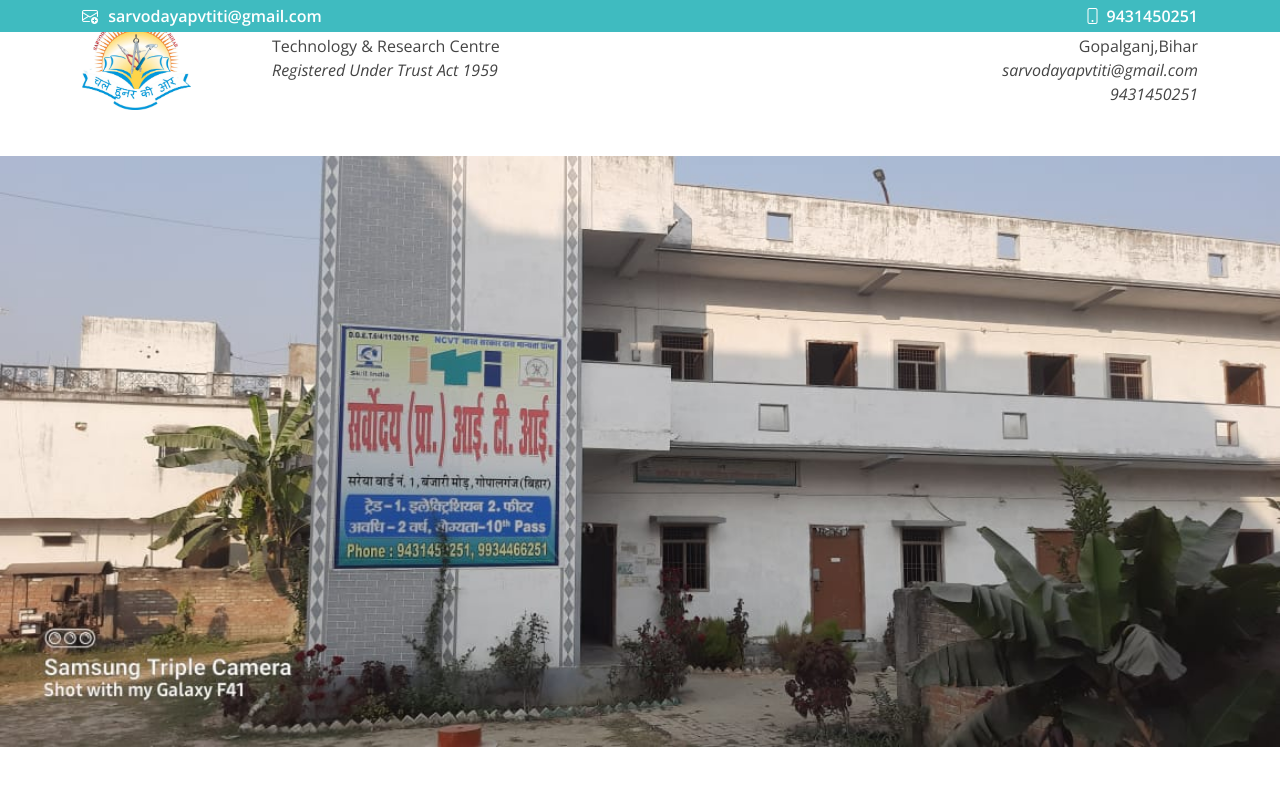
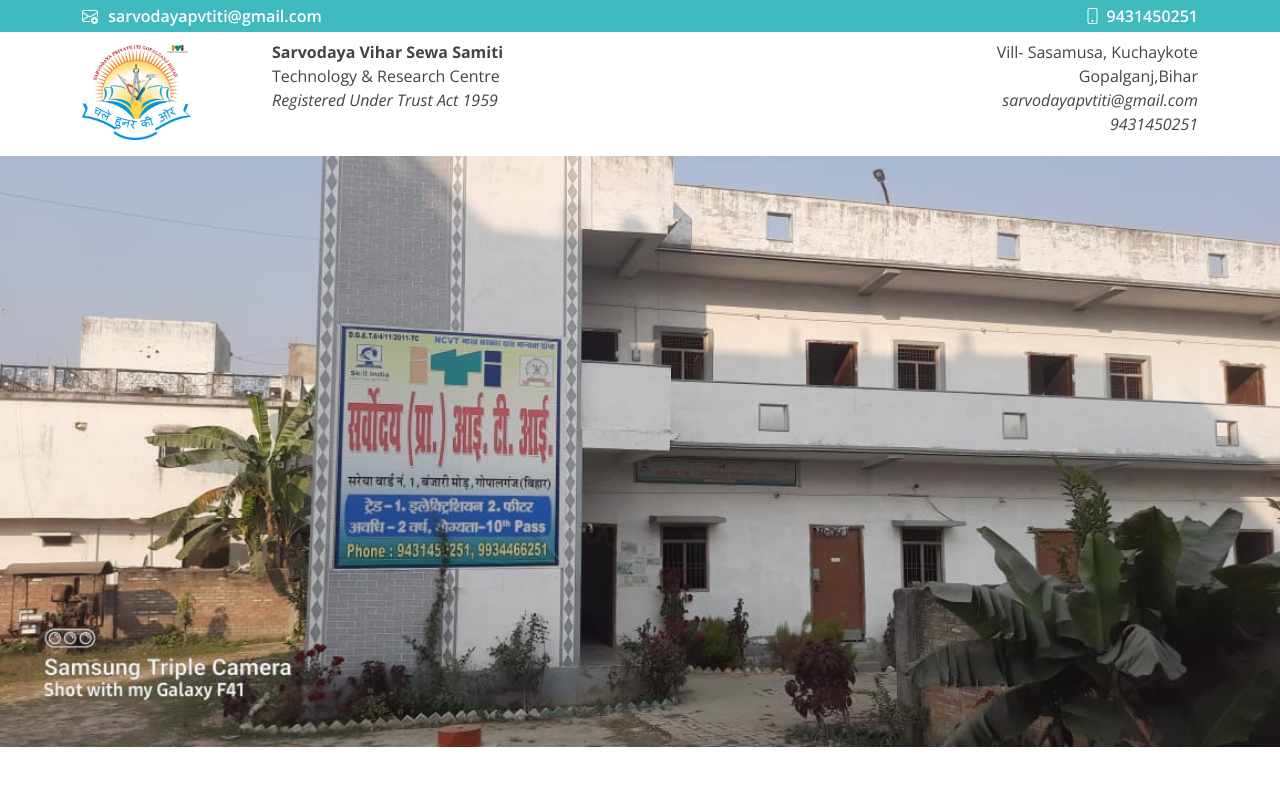
Before and after one commit to rabshadab/testWeb, a plain HTML site: page index.html in a window 1280 px wide. Shown: the top 800 px of the page. Drawn offline with nearby package versions, Linux system fonts and the light colour scheme.

Commit message:
Update index.html

```diff
--- a/index.html
+++ b/index.html
@@ -51,7 +51,7 @@
 	      </div>
   </div>
   <div class="container"><!-- ======= Nav Header Section ======= -->
-	<div class="row" style="position:relative;top:10px;">
+	<div class="row" style="position:relative;top:40px;">
 
 	  <div class="col-3 col-xs-3 col-sm-3 col-md-2 col-lg-2">
 		<a href="">
```
